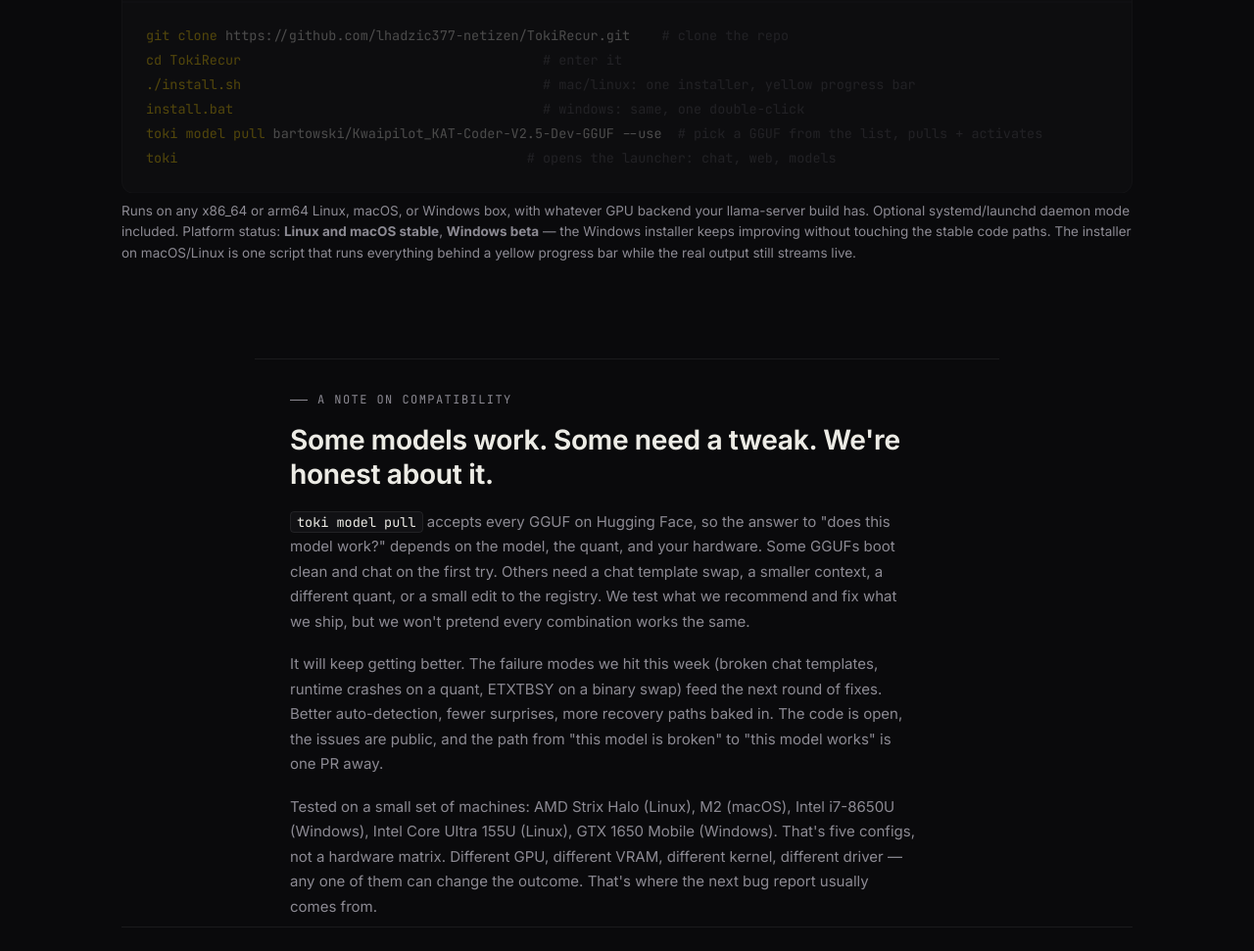
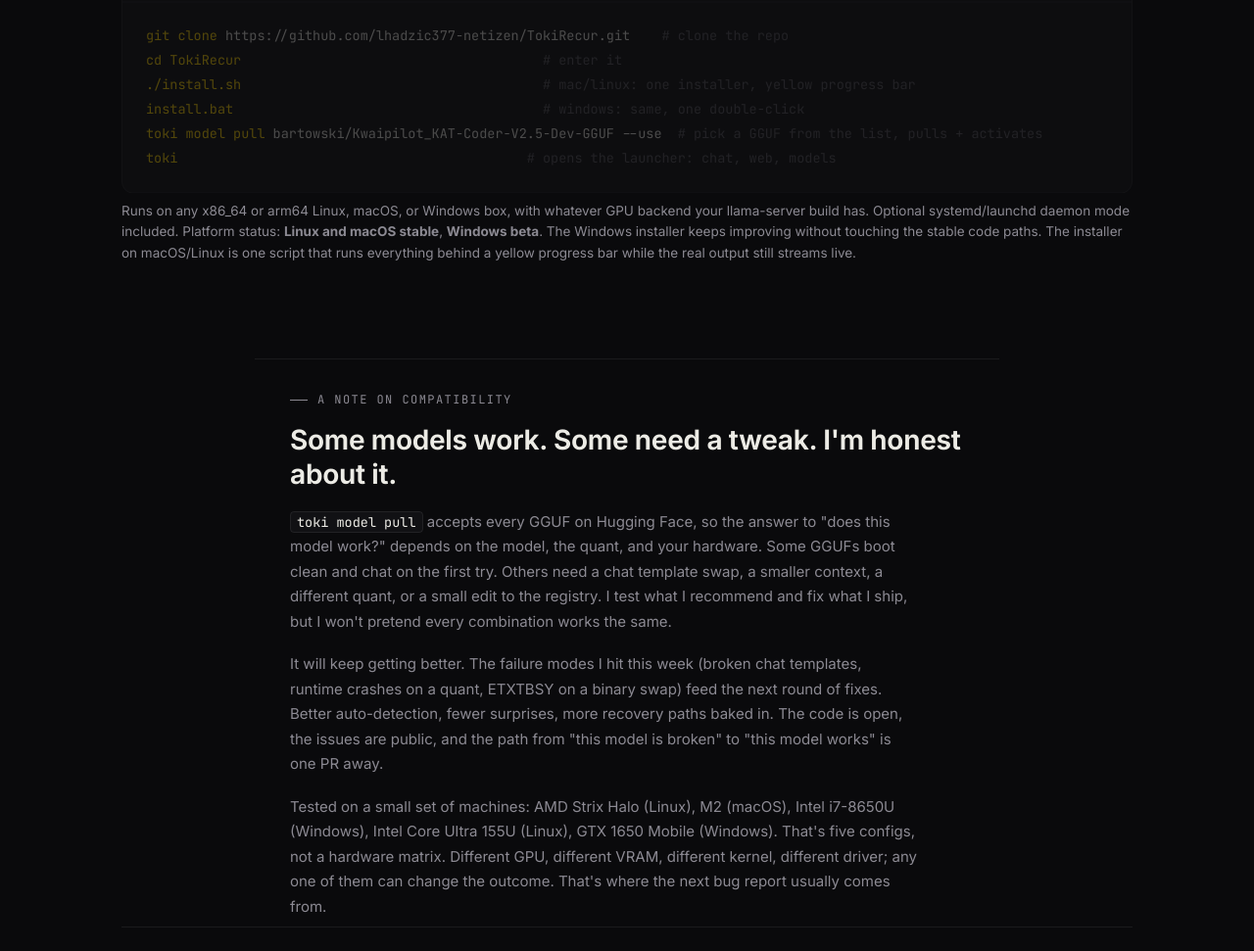
Before and after one commit to lhadzic377-netizen/TokiRecur, a plain HTML site: page site/index.html in a window 1280 px wide. Shown: the part 4205-5176 px from the top of the page at 98% size. Drawn offline with Linux system fonts and the light colour scheme.

Commit message:
site: switch voice to 'I' and remove all em dashes from marketing
Two consistency passes across the marketing pages (index.html,
pricing.html):

Voice: this project is solo developed, so the marketing copy should
sound like one person, not a team. Changed:
- 'Some models work. Some need a tweak. We're honest about it.'
  → 'I'm honest about it.'
- 'We test what we recommend and fix what we ship, but we won't…'
  → 'I test what I recommend and fix what I ship, but I won't…'
- 'The failure modes we hit this week…' → 'The failure modes I hit this week…'
- 'We ran out of zeros before we ran out of ideas.'
  → 'I ran out of zeros before I ran out of ideas.'
- 'We let you keep your tokens.' → 'I let you keep your tokens.'

Quoted dialogue ('Contact us for enterprise', 'Contact us for a
quote') stays — those are inside quotes, not project voice.

Em dashes: all removed.
- 'Linux and macOS stable, Windows beta — the Windows installer…'
  → split into two sentences, period instead.
- '…different driver — any one of them can change the outcome.'
  → '…different driver; any one of them can change the outcome.'
  (semicolon keeps the relationship between the two clauses
  without an em dash.)

Docs (architecture.html, docs/index.html) keep their generic
'we' usages — those are technical-writing 'anyone using this'
referents, not project voice, and would read awkwardly as 'I'.

```diff
--- a/site/index.html
+++ b/site/index.html
@@ -338,18 +338,18 @@
 <span class="k">toki</span><span class="c">                                            # opens the launcher: chat, web, models</span></code></pre>
     <p class="note">Runs on any x86_64 or arm64 Linux, macOS, or Windows box, with whatever GPU
       backend your llama-server build has. Optional systemd/launchd daemon mode included.
-      Platform status: <strong>Linux and macOS stable</strong>, <strong>Windows beta</strong> —
-      the Windows installer keeps improving without touching the stable code paths.
+      Platform status: <strong>Linux and macOS stable</strong>, <strong>Windows beta</strong>.
+      The Windows installer keeps improving without touching the stable code paths.
       The installer on macOS/Linux is one script that runs everything behind a yellow
       progress bar while the real output still streams live.</p>
   </section>
 
   <section class="honesty">
     <p class="overline">A note on compatibility</p>
-    <h2>Some models work. Some need a tweak. We're honest about it.</h2>
-    <p class="honesty-body"><code>toki model pull</code> accepts every GGUF on Hugging Face, so the answer to "does this model work?" depends on the model, the quant, and your hardware. Some GGUFs boot clean and chat on the first try. Others need a chat template swap, a smaller context, a different quant, or a small edit to the registry. We test what we recommend and fix what we ship, but we won't pretend every combination works the same.</p>
-    <p class="honesty-body">It will keep getting better. The failure modes we hit this week (broken chat templates, runtime crashes on a quant, ETXTBSY on a binary swap) feed the next round of fixes. Better auto-detection, fewer surprises, more recovery paths baked in. The code is open, the issues are public, and the path from "this model is broken" to "this model works" is one PR away.</p>
-    <p class="honesty-body">Tested on a small set of machines: AMD Strix Halo (Linux), M2 (macOS), Intel i7-8650U (Windows), Intel Core Ultra 155U (Linux), GTX 1650 Mobile (Windows). That's five configs, not a hardware matrix. Different GPU, different VRAM, different kernel, different driver — any one of them can change the outcome. That's where the next bug report usually comes from.</p>
+    <h2>Some models work. Some need a tweak. I'm honest about it.</h2>
+    <p class="honesty-body"><code>toki model pull</code> accepts every GGUF on Hugging Face, so the answer to "does this model work?" depends on the model, the quant, and your hardware. Some GGUFs boot clean and chat on the first try. Others need a chat template swap, a smaller context, a different quant, or a small edit to the registry. I test what I recommend and fix what I ship, but I won't pretend every combination works the same.</p>
+    <p class="honesty-body">It will keep getting better. The failure modes I hit this week (broken chat templates, runtime crashes on a quant, ETXTBSY on a binary swap) feed the next round of fixes. Better auto-detection, fewer surprises, more recovery paths baked in. The code is open, the issues are public, and the path from "this model is broken" to "this model works" is one PR away.</p>
+    <p class="honesty-body">Tested on a small set of machines: AMD Strix Halo (Linux), M2 (macOS), Intel i7-8650U (Windows), Intel Core Ultra 155U (Linux), GTX 1650 Mobile (Windows). That's five configs, not a hardware matrix. Different GPU, different VRAM, different kernel, different driver; any one of them can change the outcome. That's where the next bug report usually comes from.</p>
   </section>
 
   <section id="architecture">
```
Also changed, not shown: site/pricing.html (+2 -2 lines).
